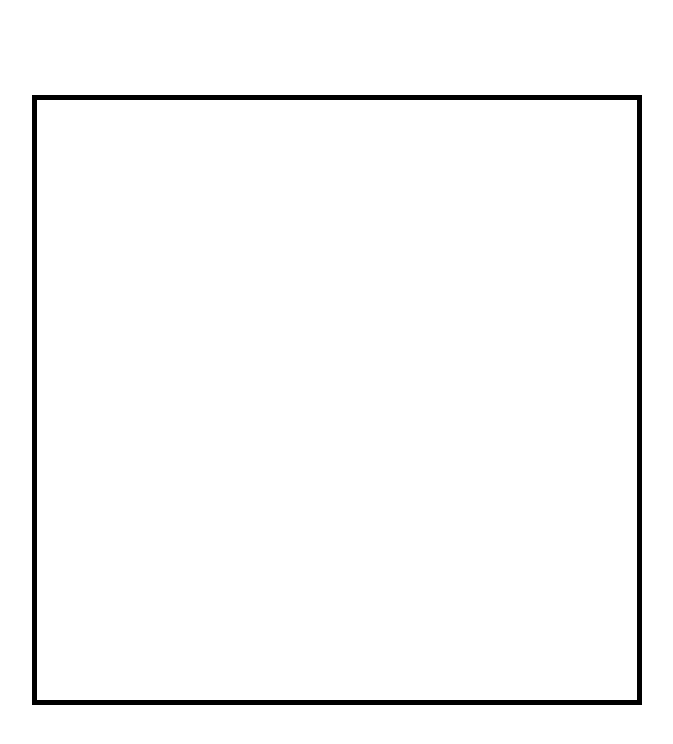
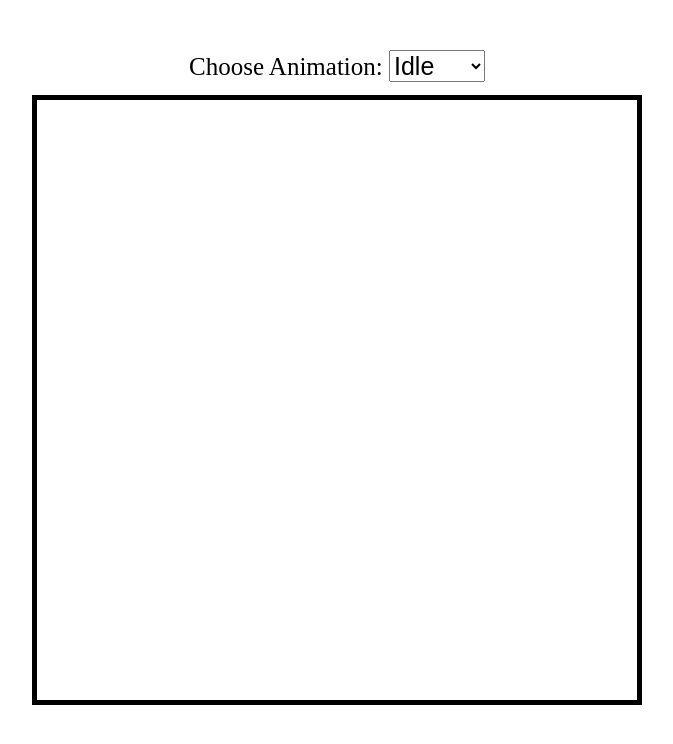
Before and after one commit to FleetAdmiralJakob/Survive-Game, a plain HTML site: page index.html in a window 1280 px wide. Shown: the whole page, without its empty margins (303-976 px from the left). Drawn offline with Linux system fonts and the light colour scheme.

Commit message:
First Functions

```diff
--- a/index.html
+++ b/index.html
@@ -9,6 +9,21 @@
 </head>
 <body>
     <canvas id="canvas1"></canvas>
+    <div class="controls">
+        <label for="animations">Choose Animation:</label>
+        <select id="animations" name="animations">
+            <option value="idle">Idle</option>
+            <option value="jump">Jump</option>
+            <option value="fall">Fall</option>
+            <option value="run">Run</option>
+            <option value="dizzy">Dizzy</option>
+            <option value="sit">Sit</option>
+            <option value="roll">Roll</option>
+            <option value="bite">Bite</option>
+            <option value="ko">KO</option>
+            <option value="getHit">Get hit</option>
+        </select>
+    </div>
 
     <script src="script.js"></script>
 </body>
--- a/script.js
+++ b/script.js
@@ -1,5 +1,10 @@
 const canvas = document.getElementById('canvas1');
 const ctx = canvas.getContext('2d');
+let playerState = 'ko';
+const dropdown = document.getElementById('animations');
+dropdown.addEventListener('change', function(e){
+    playerState = e.target.value;
+})
 
 const CANVAS_WIDTH = canvas.width = 600;
 const CANVAS_HEIGHT = canvas.height = 600;
@@ -8,7 +13,6 @@ const playerImage = new Image();
 playerImage.src = 'shadow_dog.png';
 const spriteWidth = 575;
 const spriteHeight = 523;
-let playerState = 'ko';
 
 let gameFrame = 0;
 const staggerFrames = 5; //Here you can choose how fast the animation should be (low = fast, height = slow)
--- a/style.css
+++ b/style.css
@@ -7,3 +7,13 @@
     width: 600px;
     height: 600px;
 }
+.controls {
+    position: absolute;
+    z-index: 10;
+    top: 50px;
+    left: 50%;
+    transform: translateX(-50%);
+}
+.controls, select, option {
+    font-size: 25px;
+}
```
Also changed, not shown: 1 other file.
